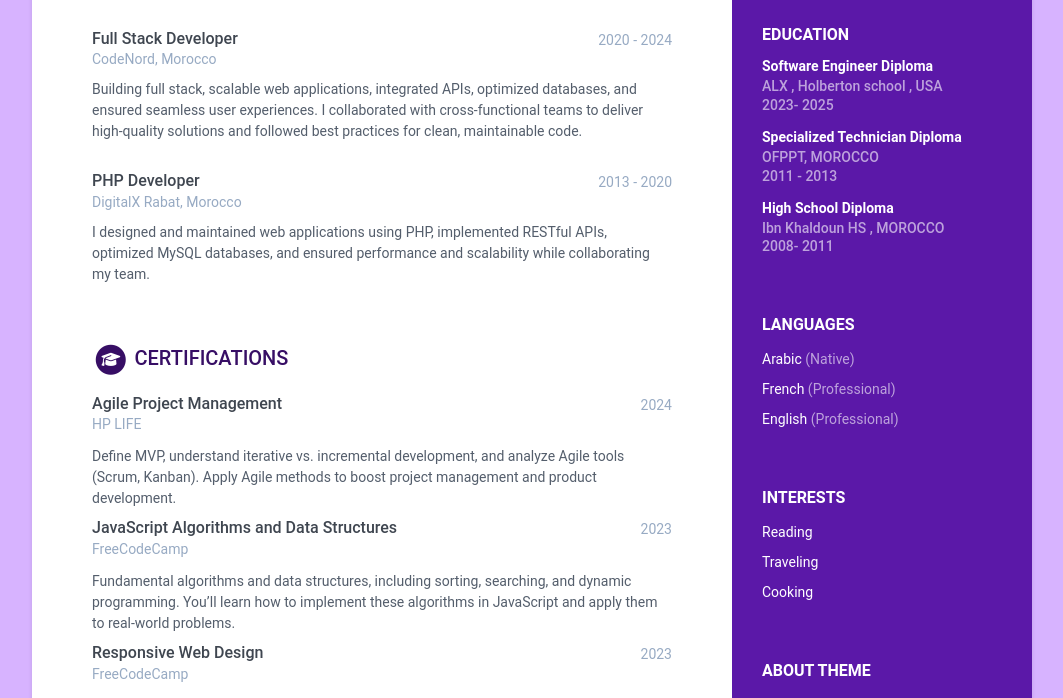
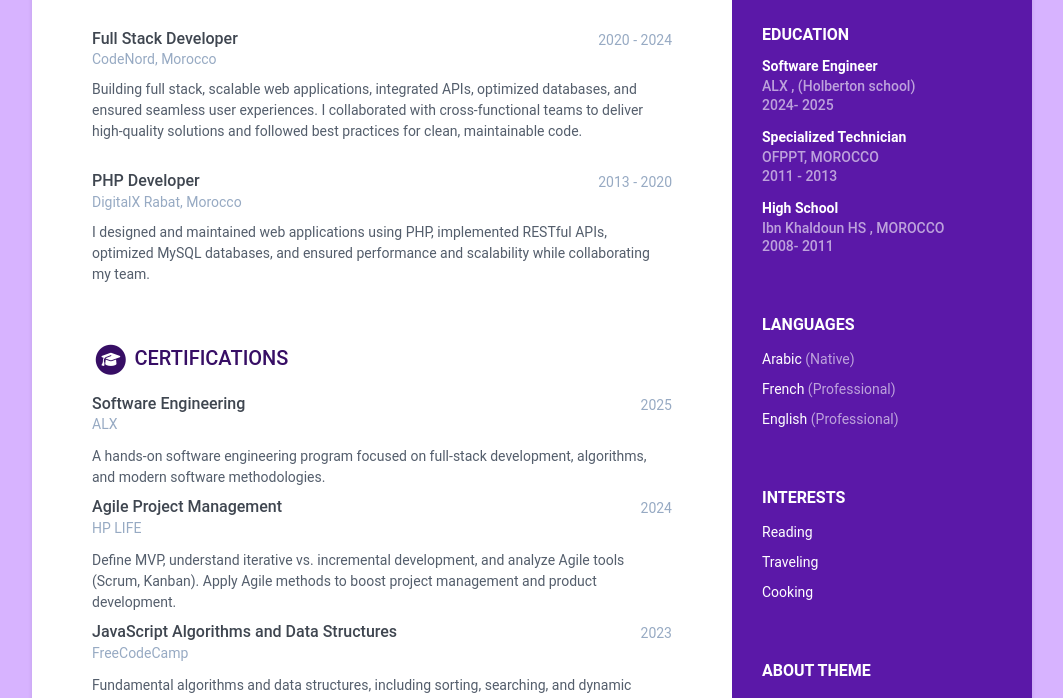
Before and after one commit to cnabildev/cv, a Jekyll site: the page built from index.html, in a window 1280 px wide and 900 px high, scrolled down 287 px, cut to the strip 202-900 px from the top of the window. Shown: the whole strip, without its empty margins (108-1171 px from the left). Built offline with Jekyll 4.4.1, drawn with Linux system fonts in a browser that asks for light colours.

```diff
--- a/_data/data.yml
+++ b/_data/data.yml
@@ -58,19 +58,19 @@ career-profile:
 education:
   title: Education
   info:
-    - degree: Software Engineer Diploma
-      university: ALX , Holberton school , USA
-      time: 2023- 2025
+    - degree: Software Engineer
+      university: ALX , (Holberton school)
+      time: 2024- 2025
       details: |
         A hands-on software engineering program focused on full-stack development, algorithms, and modern software methodologies.
 
-    - degree: Specialized Technician Diploma
+    - degree: Specialized Technician
       university: OFPPT, MOROCCO
       time: 2011 - 2013
       details: |
         Specialized in IT infrastructure, systems administration, and software development with practical training.
 
-    - degree: High School Diploma
+    - degree: High School
       university: Ibn Khaldoun HS , MOROCCO
       time: 2008- 2011
       details: |
@@ -104,6 +104,14 @@ experiences:
 certifications:
   title: Certifications
   list:
+    - name: Software Engineering
+      start: 2025
+      end:
+      organization: ALX
+      credentialid:
+      credentialurl: https://intranet.alxswe.com/certificates/TH7MYCJeZz
+      credentialname: Certificate
+      details: A hands-on software engineering program focused on full-stack development, algorithms, and modern software methodologies.
     - name: Agile Project Management
       start: 2024
       end:
@@ -112,7 +120,6 @@ certifications:
       credentialurl: https://www.life-global.org/certificate/780114d3-3187-4120-b3b7-9452ddc5f4d8
       credentialname: Certificate
       details: Define MVP, understand iterative vs. incremental development, and analyze Agile tools (Scrum, Kanban). Apply Agile methods to boost project management and product development.
-
     - name: JavaScript Algorithms and Data Structures
       start: 2023
       end:
```
Also changed, not shown: assets/images/agency.svg (added), assets/images/default.svg (added).
